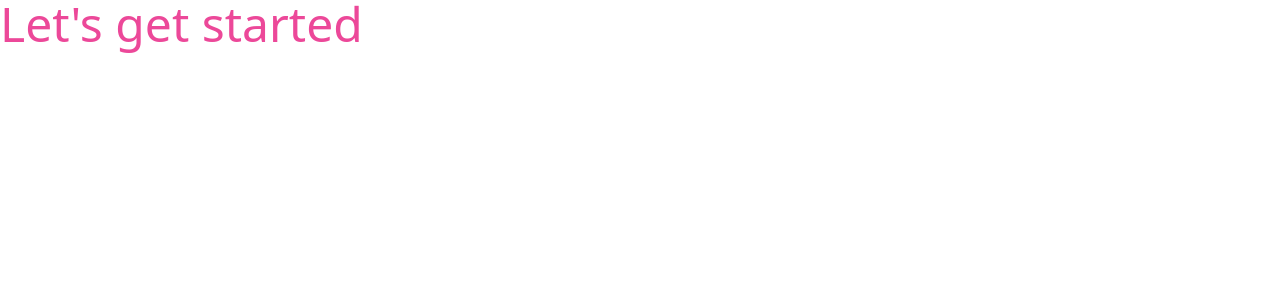
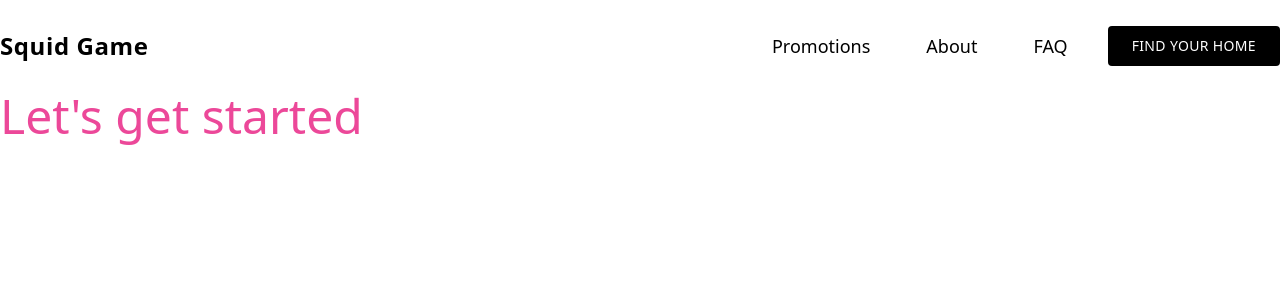
Before and after one commit to CyberDevv/weekly-reminder-waiting-list, a Next.js app: page / in a window 1280 px wide. Shown: the top 300 px of the page. Built offline with nearby package versions, Linux system fonts and the light colour scheme.

Commit message:
Added navBar

```diff
--- /dev/null
+++ b/components/NavBar.jsx
@@ -0,0 +1,19 @@
+const NavBar = () => {
+   return (
+      <nav className='container flex items-center justify-between mx-auto my-6'>
+         <h1 className='text-2xl font-bold tracking-wide'>Squid Game</h1>
+         <ul className='flex items-center justify-around space-x-6 text-lg'>
+            <li className='navItems'>Promotions</li>
+            <li className='navItems'>About</li>
+            <li className='navItems'>FAQ</li>
+            <li>
+               <button className='hover:scale-105 transition-all hover:shadow-lg duration-300 transform text-white uppercase bg-black tracking-wide px-6 py-2.5 text-sm rounded'>
+                  Find Your Home
+               </button>
+            </li>
+         </ul>
+      </nav>
+   );
+};
+
+export default NavBar;
--- a/pages/_app.jsx
+++ b/pages/_app.jsx
@@ -1,7 +1,13 @@
+import NavBar from '../components/NavBar';
 import '../styles/globals.css';
 
 function MyApp({ Component, pageProps }) {
-   return <Component {...pageProps} />;
+   return (
+      <>
+         <NavBar />
+         <Component {...pageProps} />
+      </>
+   );
 }
 
 export default MyApp;
--- a/styles/globals.css
+++ b/styles/globals.css
@@ -1,3 +1,8 @@
 @tailwind base;
+
+.navItems {
+  @apply cursor-pointer hover:bg-black hover:text-white px-4 py-2 rounded transition-colors duration-300;
+}
+
 @tailwind components;
 @tailwind utilities;
```
